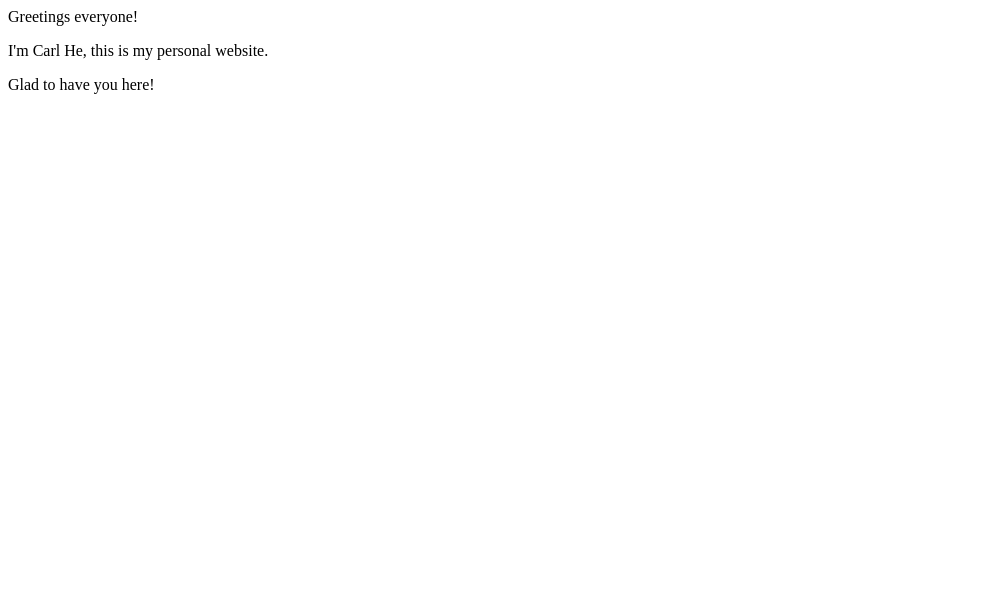
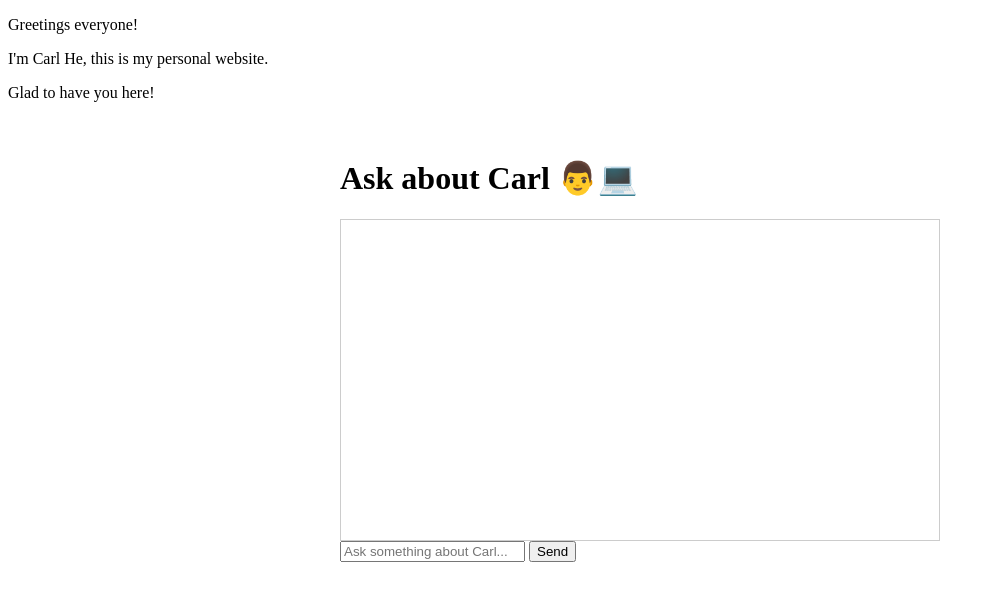
Before and after one commit to carl30/carl30.github.io, a plain HTML site: page index.html in a window 1280 px wide. Shown: the whole page, without its empty margins (0-995 px from the left). Drawn offline with Linux system fonts and the light colour scheme.

Commit message:
Update index.html

```diff
--- a/index.html
+++ b/index.html
@@ -1,3 +1,81 @@
-<p>Greetings everyone!</p>
-<p>I'm Carl He, this is my personal website.</p>
-<p>Glad to have you here!</p>
+<!-- index.html -->
+<!DOCTYPE html>
+<html>
+<head>
+    <title>Carl's DeepSeek Assistant</title>
+    <style>
+        #chat-container { max-width: 600px; margin: auto; padding: 20px; }
+        #response { height: 300px; overflow-y: scroll; border: 1px solid #ccc; padding: 10px; }
+    </style>
+</head>
+<body>
+    <p>Greetings everyone!</p>
+    <p>I'm Carl He, this is my personal website.</p>
+    <p>Glad to have you here!</p>
+    <div id="chat-container">
+        <h1>Ask about Carl 👨💻</h1>
+        <div id="response"></div>
+        <input type="text" id="user-input" placeholder="Ask something about Carl...">
+        <button onclick="sendMessage()">Send</button>
+    </div>
+
+    <script>
+        // 简历文本直接嵌入（或从外部加载）
+        const carlResume = `
+        Carl's Professional Resume
+        --------------------------
+        Name: Carl Zhang
+        Role: Senior Backend Engineer
+        Skills: Go, Kubernetes, AWS, Distributed Systems
+        Experience:
+          - TechLead at XYZ (2020-Present)
+          - Senior Dev at ABC (2018-2020)
+        Education: MIT Computer Science
+        `.replace(/\n/g, " "); // 压缩为单行
+
+        async function sendMessage() {
+            const input = document.getElementById('user-input').value;
+            if (!input) return;
+
+            // 显示用户消息
+            document.getElementById('response').innerHTML +=
+                `<p><strong>You:</strong> ${input}</p>`;
+
+            // 系统提示词 + 简历上下文
+            const systemPrompt = `
+            You are Carl's personal assistant. Follow these rules:
+            1. ONLY answer questions about Carl (his resume, skills, experience)
+            2. Reject ALL other topics with: "I only discuss Carl-related topics"
+            3. Use this resume context: ${carlResume}
+            `.trim();
+
+            try {
+                const response = await fetch("https://api.deepseek.com/v1/chat/completions", {
+                    method: "POST",
+                    headers: {
+                        "Content-Type": "application/json",
+                        "Authorization": "Bearer YOUR_DEEPSEEK_API_KEY"  // 替换为你的API密钥
+                    },
+                    body: JSON.stringify({
+                        model: "deepseek-chat",
+                        messages: [
+                            { role: "system", content: systemPrompt },
+                            { role: "user", content: input }
+                        ],
+                        temperature: 0.3
+                    })
+                });
+
+                const data = await response.json();
+                const reply = data.choices[0].message.content;
+
+                // 显示AI回复
+                document.getElementById('response').innerHTML +=
+                    `<p><strong>Assistant:</strong> ${reply}</p>`;
+            } catch (error) {
+                console.error("Error:", error);
+            }
+        }
+    </script>
+</body>
+</html>
```
